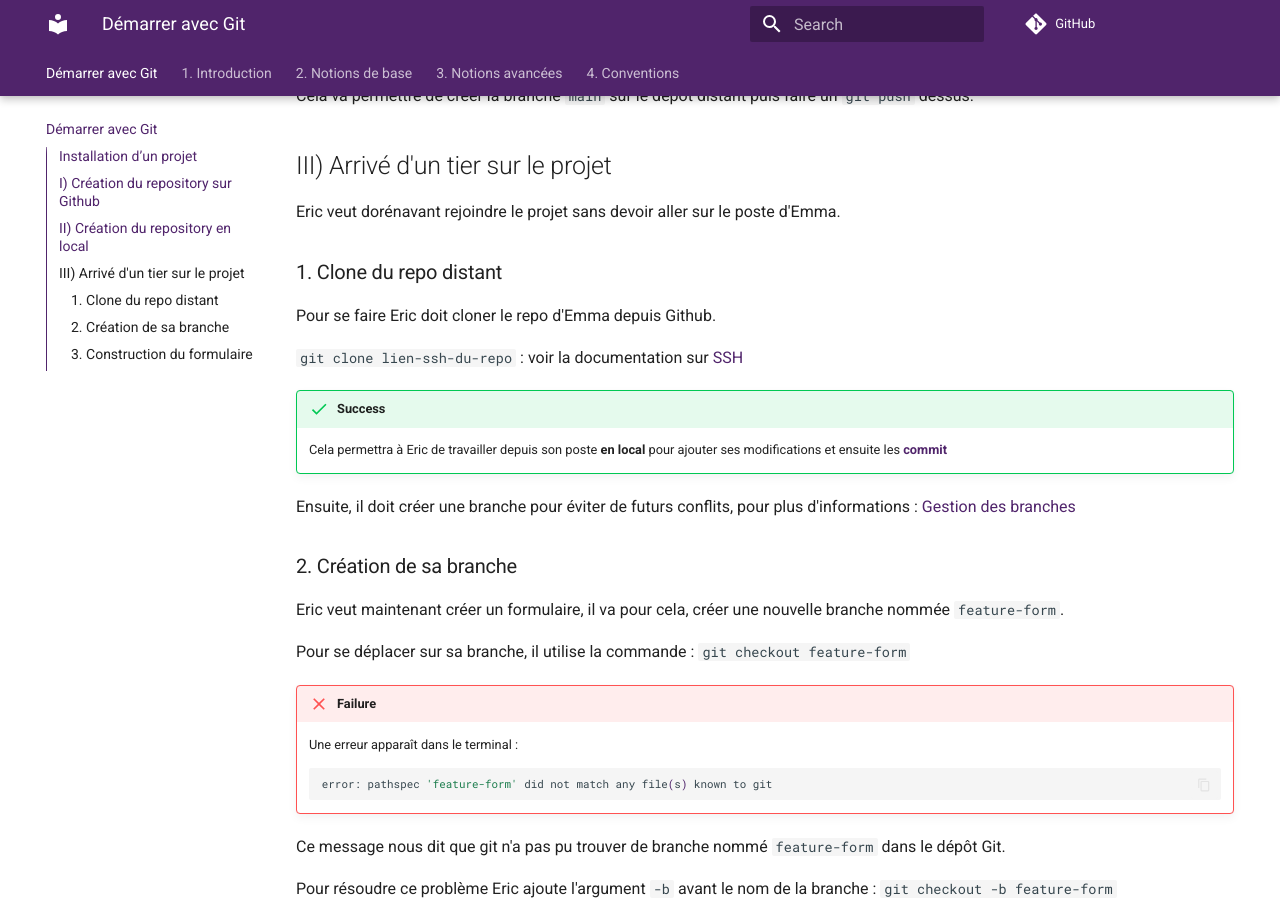
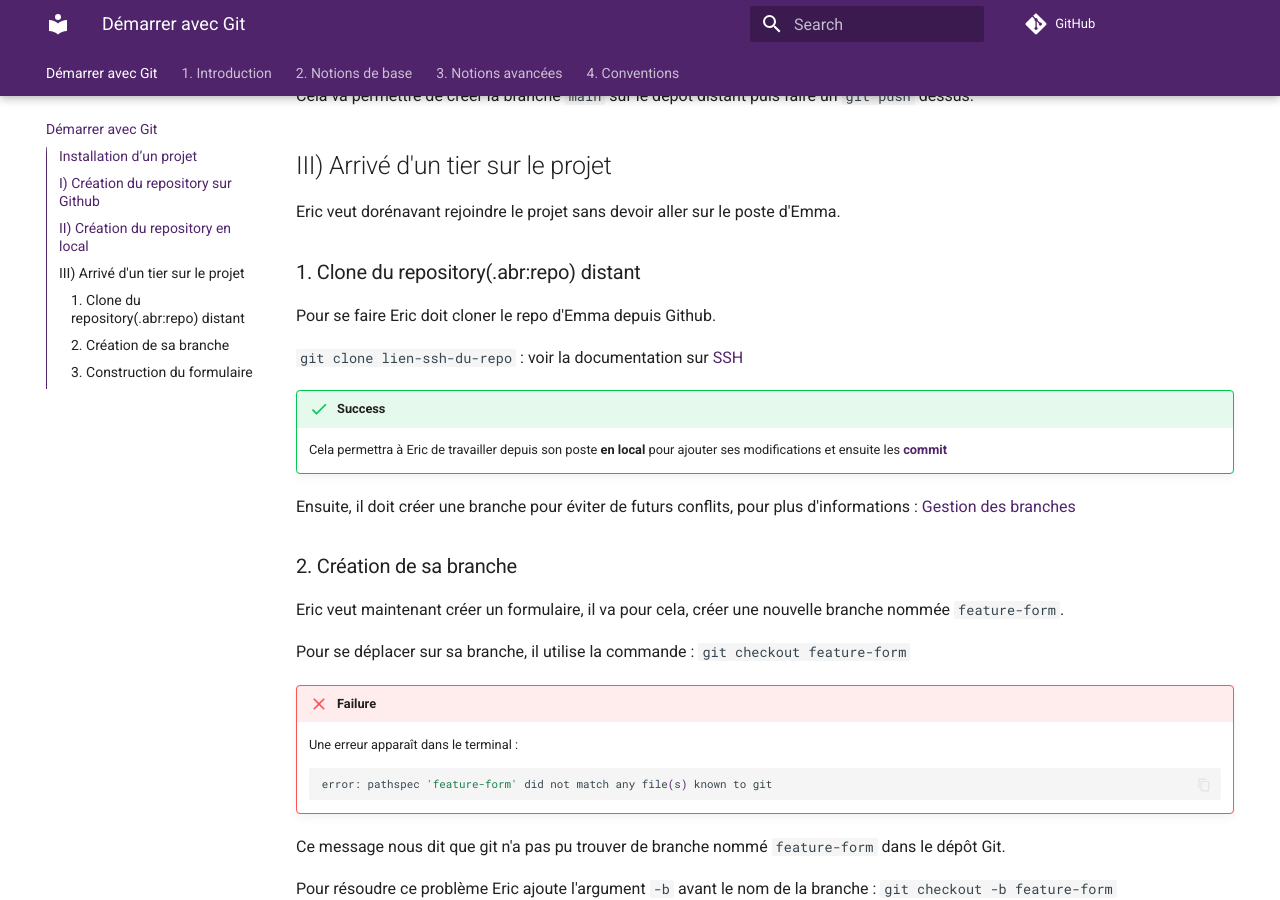
Before and after one commit to ub-mmi-but/git-101, an MkDocs documentation site: the page built from docs/index.md, in a window 1280 px wide and 900 px high, scrolled down 3558 px. Built offline with MkDocs 1.6.1 and Material for MkDocs 9.7.7, drawn with Linux system fonts in a browser that asks for light colours; comment, search, counter and statistics services are not loaded.

Commit message:
Modification du titre repo

```diff
--- a/docs/index.md
+++ b/docs/index.md
@@ -143,7 +143,7 @@ Cela va permettre de créer la branche `main` sur le dépot distant puis faire u
 
 Eric veut dorénavant rejoindre le projet sans devoir aller sur le poste d'Emma.
 
-### 1. Clone du repo distant
+### 1. Clone du repository(.abr:repo) distant
 
 Pour se faire Eric doit cloner le repo d'Emma depuis Github.
 
```
